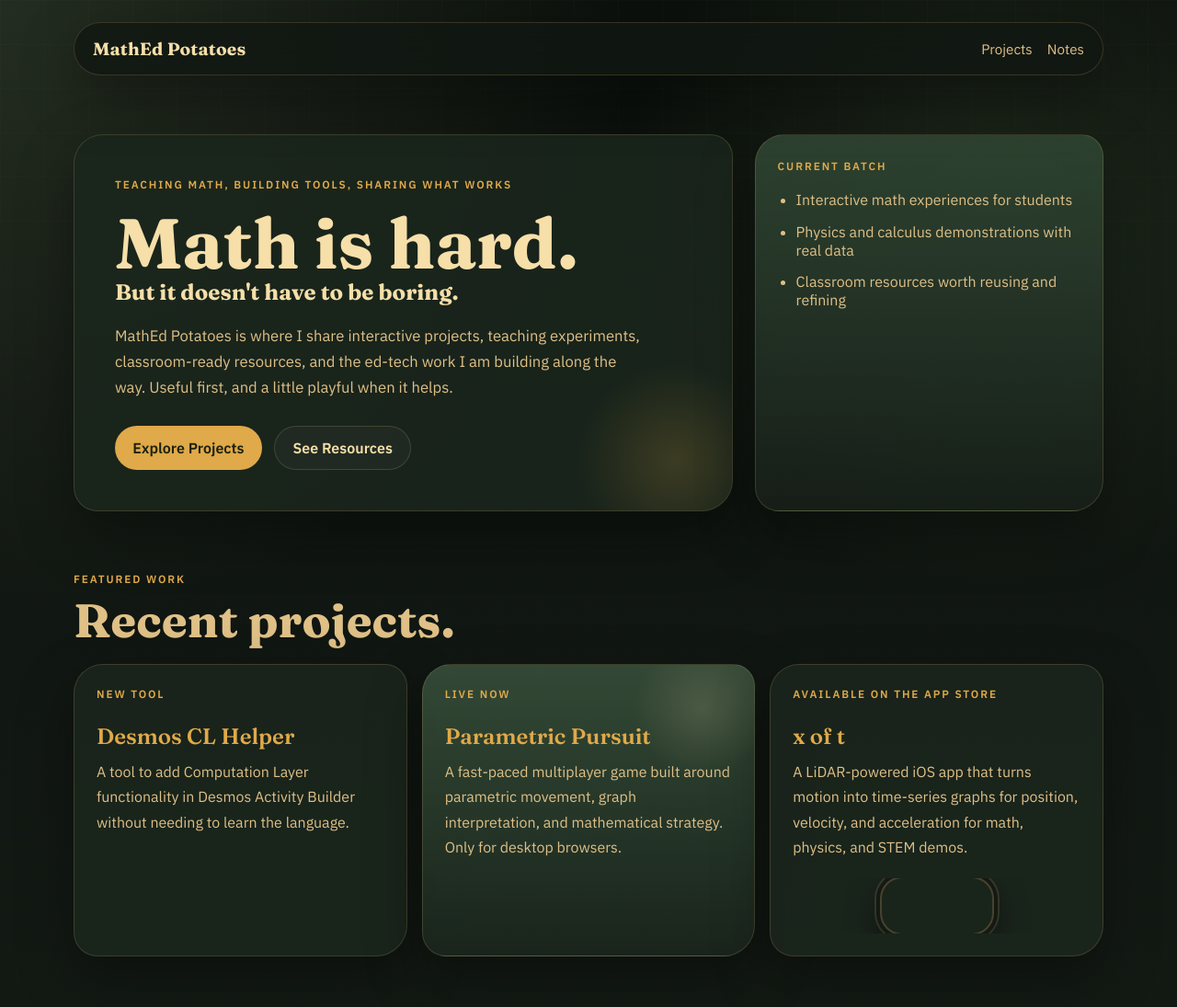
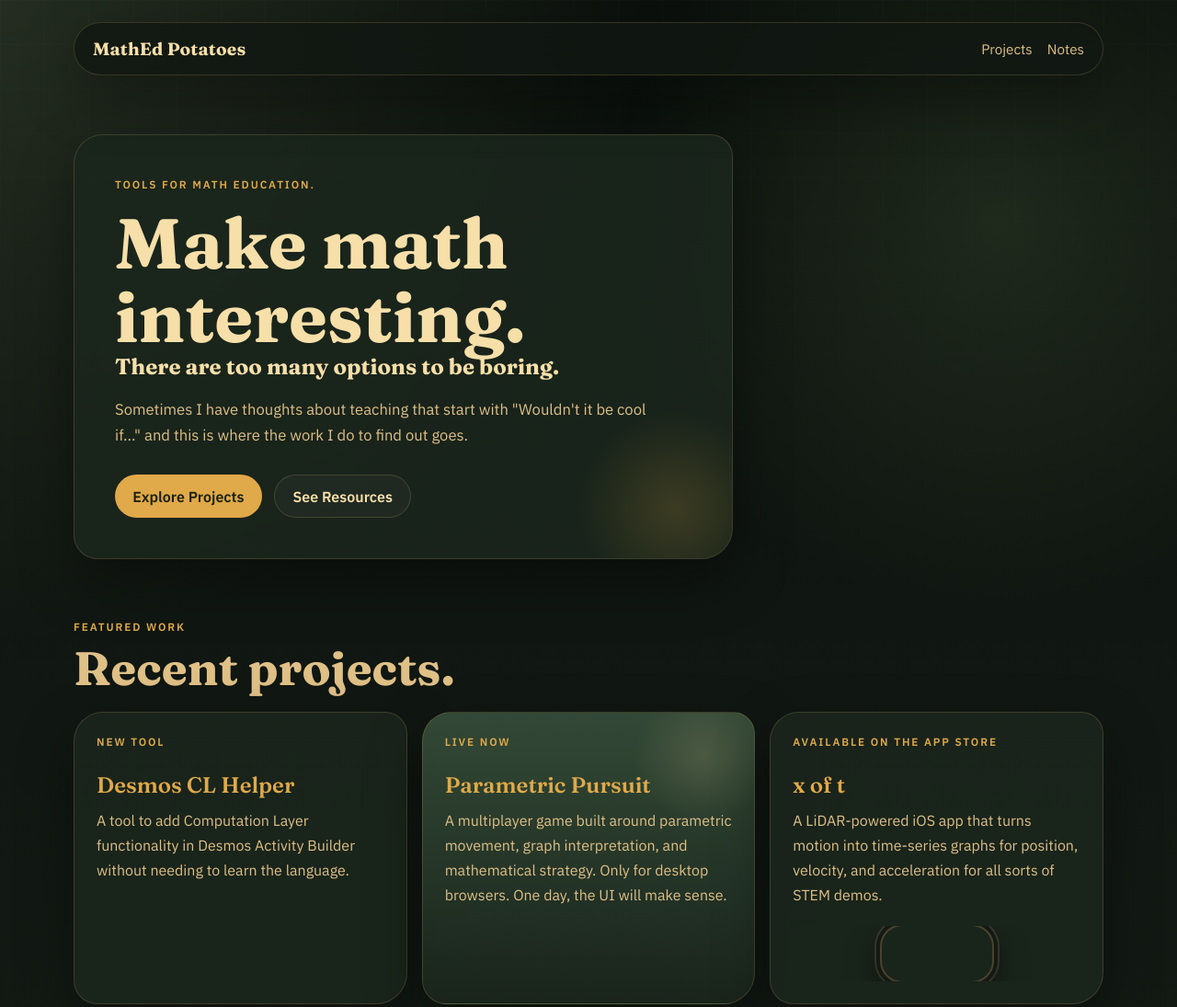
Before and after one commit to PabloG314/pablog314.github.io, a plain HTML site: page index.html in a window 1280 px wide. Shown: the top 1095 px of the page at 92% size. Drawn offline with Linux system fonts and the light colour scheme; grey boxes are pictures that could not be loaded.

Commit message:
Revised homepage test 11/23/26

```diff
--- a/index.html
+++ b/index.html
@@ -29,13 +29,11 @@
     <main id="top">
       <section class="hero">
         <div class="hero-copy">
-          <p class="eyebrow">Teaching math, building tools, sharing what works</p>
-          <h1>Math is hard.</h1>
-          <h3>But it doesn't have to be boring.</h3>
+          <p class="eyebrow">Tools for math education.</p>
+          <h1>Make math interesting.</h1>
+          <h3>There are too many options to be boring.</h3>
           <p class="hero-text">
-            MathEd Potatoes is where I share interactive projects, teaching experiments,
-            classroom-ready resources, and the ed-tech work I am building along the way.
-            Useful first, and a little playful when it helps.
+            Sometimes I have thoughts about teaching that start with "Wouldn't it be cool if..." and this is where the work I do to find out goes.
           </p>
           <div class="hero-actions">
             <a class="button button-primary" href="#projects">Explore Projects</a>
@@ -43,14 +41,7 @@
           </div>
         </div>
 
-        <aside class="hero-panel" aria-label="Current focus areas">
-          <p class="panel-label">Current Batch</p>
-          <ul class="focus-list">
-            <li>Interactive math experiences for students</li>
-            <li>Physics and calculus demonstrations with real data</li>
-            <li>Classroom resources worth reusing and refining</li>
-          </ul>
-        </aside>
+
       </section>
 
       <section class="section" id="projects">
@@ -75,8 +66,8 @@
 
             Parametric Pursuit</a></h3>
             <p>
-              A fast-paced multiplayer game built around parametric movement,
-              graph interpretation, and mathematical strategy. Only for desktop browsers.
+              A multiplayer game built around parametric movement,
+              graph interpretation, and mathematical strategy. Only for desktop browsers. One  day, the UI will make sense.
             </p>
 
           </article>
@@ -86,7 +77,7 @@
             <h3><a class="text-link" href="https://apps.apple.com/us/app/x-of-t/id6761624788" target="_blank" rel="noopener noreferrer">x of t</a></h3>
             <p>
               A LiDAR-powered iOS app that turns motion into time-series graphs for
-              position, velocity, and acceleration for math, physics, and STEM demos.
+              position, velocity, and acceleration for all sorts of STEM demos.
             </p>
             <div class="card-xoft-video">
               <div class="phone-frame">
```
